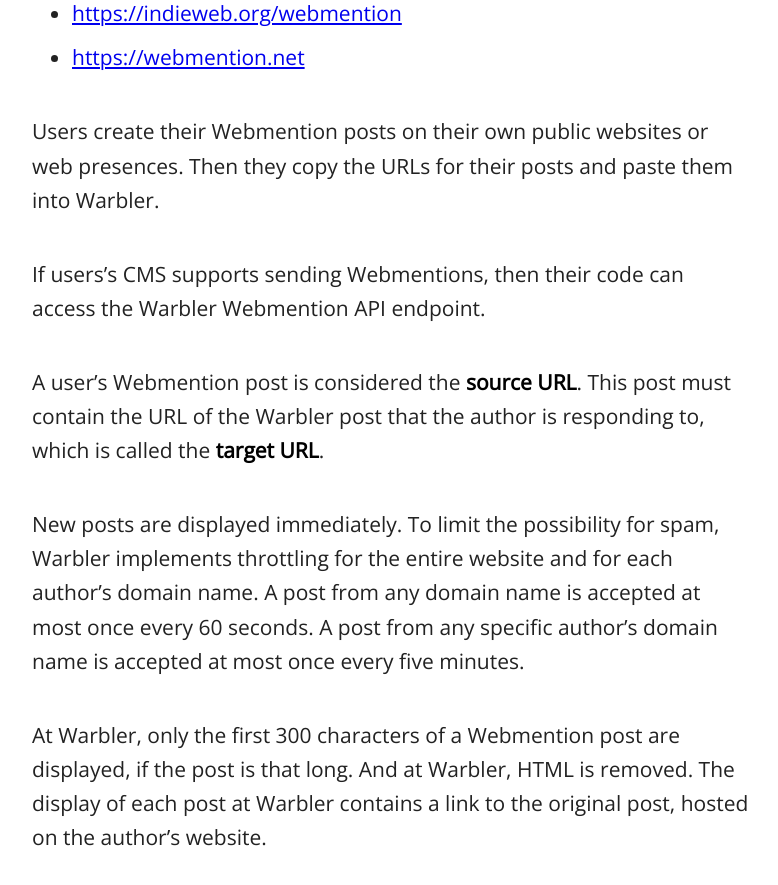
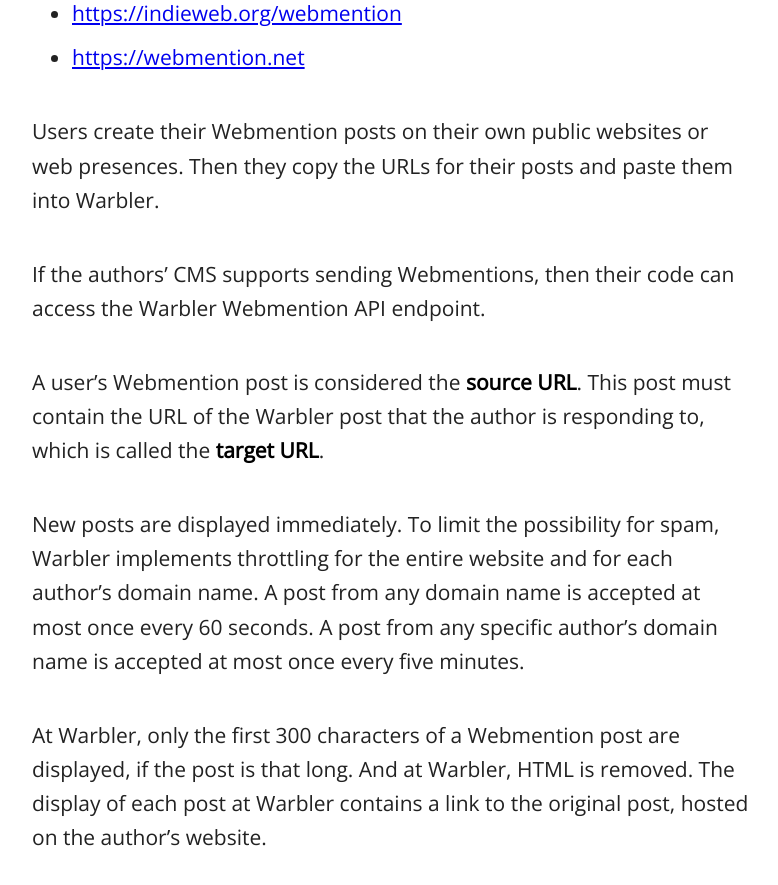
Before and after one commit to jrsawvel/jrsawvel.github.io, a Jekyll site: the page built from _posts/2016-09-20-projects.md, in a window 1280 px wide and 900 px high, scrolled down 12038 px. Shown: the top 885 px of the window, without its empty margins (248-1026 px from the left). Built offline with Jekyll 4.4.1, drawn with Linux system fonts in a browser that asks for light colours.

Commit message:
Update 2016-09-20-projects.md

```diff
--- a/_posts/2016-09-20-projects.md
+++ b/_posts/2016-09-20-projects.md
@@ -227,7 +227,7 @@
 
 Users create their Webmention posts on their own public websites or web presences. Then they copy the URLs for their posts and paste them into Warbler.
 
-If users's CMS supports sending Webmentions, then their code can access the Warbler Webmention API endpoint.
+If the authors' CMS supports sending Webmentions, then their code can access the Warbler Webmention API endpoint.
 
 A user's Webmention post is considered the **source URL**. This post must contain the URL of the Warbler post that the author is responding to, which is called the **target URL**.
 
```
